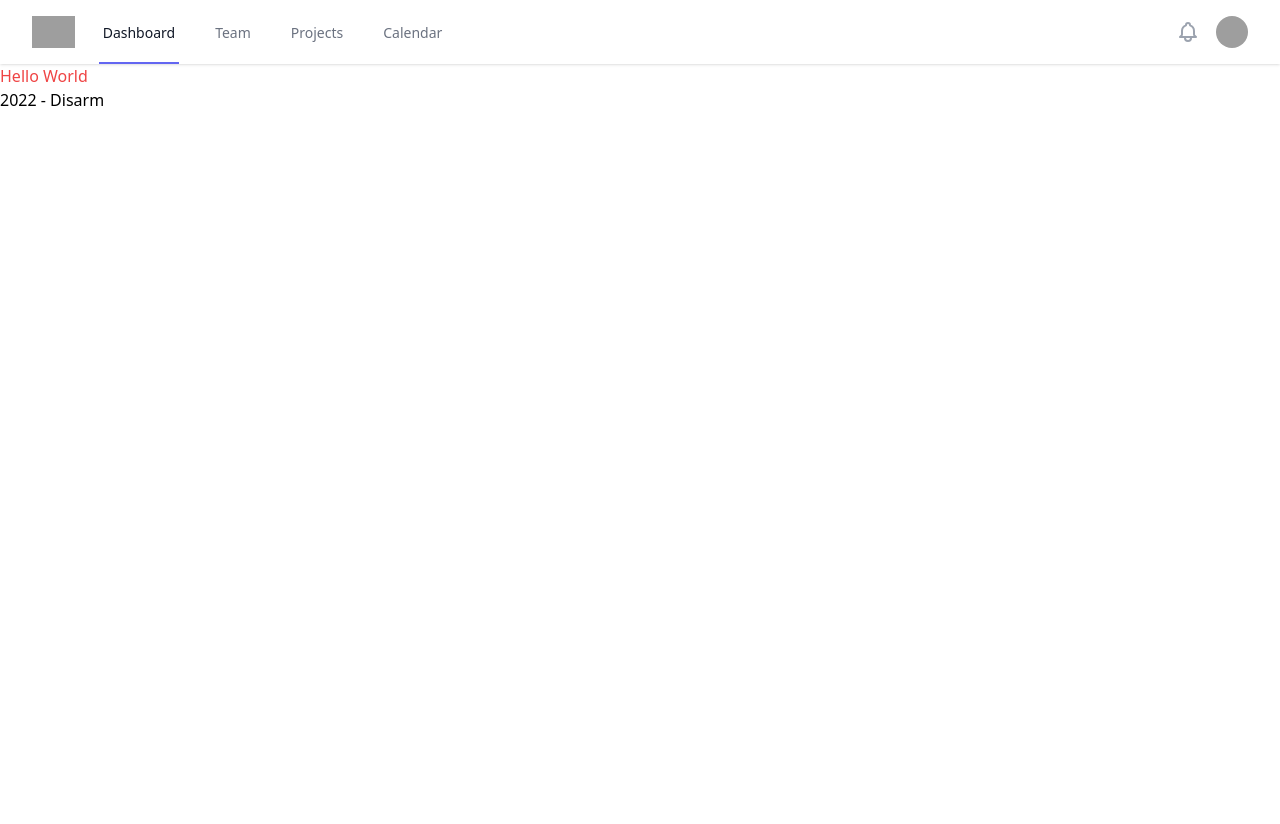
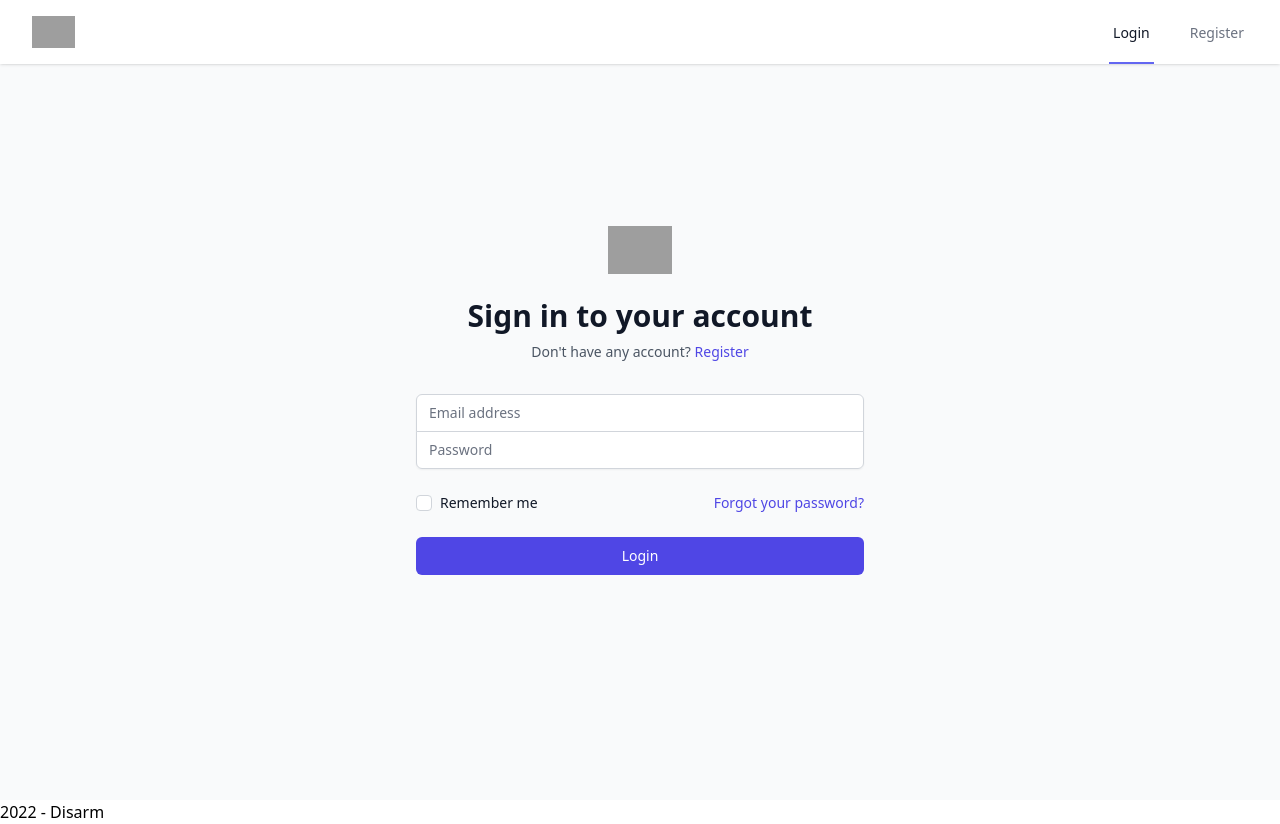
Before and after one commit to SaPH17/disarm, a React (Create React App) app in the folder view/: page /login in a window 1280 px wide. Before the commit the page ends 800 px from the top, so only its background shows below. Built offline with nearby package versions, Linux system fonts and the light colour scheme; grey boxes are pictures that could not be loaded.

Commit message:
Restructuring Navbar, set Route, add Login Page

```diff
--- a/view/package.json
+++ b/view/package.json
@@ -52,8 +52,10 @@
     ]
   },
   "devDependencies": {
+    "@tailwindcss/forms": "^0.5.2",
     "autoprefixer": "^10.4.8",
     "postcss": "^8.4.16",
+    "react-router-dom": "^6.3.0",
     "tailwindcss": "^3.1.8"
   }
 }
--- a/view/src/App.tsx
+++ b/view/src/App.tsx
@@ -1,10 +1,14 @@
-import { useRecoilState } from "recoil";
-import { user as userAtom } from './states/atoms';
-
+import { BrowserRouter as Router, Route, Routes } from "react-router-dom";
+import Login from "./pages/Login";
+import Register from "./pages/Register";
 function App() {
-  const [user, setUser] = useRecoilState(userAtom);
   return (
-    <div className="text-red-500">Hello World</div>
+    <Router>
+      <Routes>
+        <Route path="/login" element={<Login />} />
+        <Route path="/register" element={<Register />} />
+      </Routes>
+    </Router>
   );
 }
 
--- a/view/src/components/Navbar.tsx
+++ b/view/src/components/Navbar.tsx
@@ -1,15 +1,50 @@
 /* This example requires Tailwind CSS v2.0+ */
-import { Fragment } from 'react'
-import { Disclosure, Menu, Transition } from '@headlessui/react'
-import { BellIcon, MenuIcon, XIcon } from '@heroicons/react/outline'
+import { Fragment } from "react";
+import { Disclosure, Menu, Transition } from "@headlessui/react";
+import { BellIcon, MenuIcon, XIcon } from "@heroicons/react/outline";
+import { useRecoilState } from "recoil";
+import { user as userAtom } from "../states/atoms";
+import { Link, useLocation } from "react-router-dom";
+import { useRoleStatus } from "../utils/roles";
 
 function classNames(...classes: any[]) {
-  return classes.filter(Boolean).join(' ')
+  return classes.filter(Boolean).join(" ");
 }
 
+const leftMenus = [
+  {
+    name: "Dashboard",
+    role: "",
+  },
+  {
+    name: "Team",
+    role: "",
+  },
+  {
+    name: "Projects",
+    role: "",
+  },
+  {
+    name: "Calendar",
+    role: "",
+  },
+];
+const authMenus = [
+  {
+    name: "Login",
+    role: "guest",
+  },
+  {
+    name: "Register",
+    role: "guest",
+  },
+];
+
 export default function Navbar() {
+  const role = useRoleStatus();
+  const location = useLocation();
   return (
-    <Disclosure as="nav" className="bg-white shadow">
+    <Disclosure as="nav" className="bg-white shadow fixed w-full">
       {({ open }) => (
         <>
           <div className="max-w-7xl mx-auto px-2 sm:px-6 lg:px-8">
@@ -40,32 +75,27 @@ export default function Navbar() {
                 </div>
                 <div className="hidden sm:ml-6 sm:flex sm:space-x-8">
                   {/* Current: "border-indigo-500 text-gray-900", Default: "border-transparent text-gray-500 hover:border-gray-300 hover:text-gray-700" */}
+
+                  {leftMenus.map((menu) => {
+                    return ((role === menu.role) ?
                       <a
+                        key={menu.name}
                         href="#"
-                    className="border-indigo-500 text-gray-900 inline-flex items-center px-1 pt-1 border-b-2 text-sm font-medium"
+                        className={
+                          (location.pathname.substring(1) ===
+                          menu.name.toLowerCase()
+                            ? "border-indigo-500 text-gray-900 "
+                            : "border-transparent text-gray-500 hover:border-gray-300 hover:text-gray-700 ") +
+                          "inline-flex items-center px-1 pt-1 border-b-2 text-sm font-medium"
+                        }
                       >
-                    Dashboard
+                        {menu.name}
                       </a>
-                  <a
-                    href="#"
-                    className="border-transparent text-gray-500 hover:border-gray-300 hover:text-gray-700 inline-flex items-center px-1 pt-1 border-b-2 text-sm font-medium"
-                  >
-                    Team
-                  </a>
-                  <a
-                    href="#"
-                    className="border-transparent text-gray-500 hover:border-gray-300 hover:text-gray-700 inline-flex items-center px-1 pt-1 border-b-2 text-sm font-medium"
-                  >
-                    Projects
-                  </a>
-                  <a
-                    href="#"
-                    className="border-transparent text-gray-500 hover:border-gray-300 hover:text-gray-700 inline-flex items-center px-1 pt-1 border-b-2 text-sm font-medium"
-                  >
-                    Calendar
-                  </a>
+                    : <span key={menu.name}></span>);
+                  })}
                 </div>
               </div>
+              {role !== 'guest' ? (
                 <div className="absolute inset-y-0 right-0 flex items-center pr-2 sm:static sm:inset-auto sm:ml-6 sm:pr-0">
                   <button className="bg-white p-1 rounded-full text-gray-400 hover:text-gray-500 focus:outline-none focus:ring-2 focus:ring-offset-2 focus:ring-indigo-500">
                     <span className="sr-only">View notifications</span>
@@ -105,8 +135,8 @@ export default function Navbar() {
                                 <a
                                   href="#"
                                   className={classNames(
-                                  active ? 'bg-gray-100' : '',
-                                  'block px-4 py-2 text-sm text-gray-700'
+                                    active ? "bg-gray-100" : "",
+                                    "block px-4 py-2 text-sm text-gray-700"
                                   )}
                                 >
                                   Your Profile
@@ -118,8 +148,8 @@ export default function Navbar() {
                                 <a
                                   href="#"
                                   className={classNames(
-                                  active ? 'bg-gray-100' : '',
-                                  'block px-4 py-2 text-sm text-gray-700'
+                                    active ? "bg-gray-100" : "",
+                                    "block px-4 py-2 text-sm text-gray-700"
                                   )}
                                 >
                                   Settings
@@ -131,8 +161,8 @@ export default function Navbar() {
                                 <a
                                   href="#"
                                   className={classNames(
-                                  active ? 'bg-gray-100' : '',
-                                  'block px-4 py-2 text-sm text-gray-700'
+                                    active ? "bg-gray-100" : "",
+                                    "block px-4 py-2 text-sm text-gray-700"
                                   )}
                                 >
                                   Sign out
@@ -145,40 +175,75 @@ export default function Navbar() {
                     )}
                   </Menu>
                 </div>
+              ) : (
+                <div className="flex-1 flex items-center justify-center sm:items-stretch sm:justify-end">
+                  <div className="hidden sm:ml-6 sm:flex sm:space-x-8">
+                    {/* Current: "border-indigo-500 text-gray-900", Default: "border-transparent text-gray-500 hover:border-gray-300 hover:text-gray-700" */}
+
+                    {authMenus.map((menu) => {
+                      return ((role === menu.role) ?
+                        <a
+                          key={menu.name}
+                          href={ '/' + menu.name.toLowerCase() }
+                          className={
+                            (location.pathname.substring(1) ===
+                            menu.name.toLowerCase()
+                              ? "border-indigo-500 text-gray-900 "
+                              : "border-transparent text-gray-500 hover:border-gray-300 hover:text-gray-700 ") +
+                            "inline-flex items-center px-1 pt-1 border-b-2 text-sm font-medium"
+                          }
+                        >
+                          {menu.name}
+                        </a> : <span key={menu.name}></span>
+                      );
+                    })}
+                  </div>
+                </div>
+              )}
             </div>
           </div>
 
           <Disclosure.Panel className="sm:hidden">
             <div className="pt-2 pb-4 space-y-1">
               {/* Current: "bg-indigo-50 border-indigo-500 text-indigo-700", Default: "border-transparent text-gray-500 hover:bg-gray-50 hover:border-gray-300 hover:text-gray-700" */}
+              {leftMenus.map((menu) => {
+                return ((role === menu.role) ?
                   <a
+                    key={menu.name}
                     href="#"
-                className="bg-indigo-50 border-indigo-500 text-indigo-700 block pl-3 pr-4 py-2 border-l-4 text-base font-medium"
+                    className={
+                      (location.pathname.substring(1) ===
+                      menu.name.toLowerCase()
+                        ? "bg-indigo-50 border-indigo-500 text-indigo-700 "
+                        : "border-transparent text-gray-500 hover:bg-gray-50 hover:border-gray-300 hover:text-gray-700 ") +
+                      "block pl-3 pr-4 py-2 border-l-4 text-base font-medium"
+                    }
                   >
-                Dashboard
-              </a>
+                    <span>{menu.name}</span>
+                  </a> : <span key={menu.name}></span>
+                );
+              })}
+              {authMenus.map((menu) => {
+                return ((role === menu.role) ?
                   <a
-                href="#"
-                className="border-transparent text-gray-500 hover:bg-gray-50 hover:border-gray-300 hover:text-gray-700 block pl-3 pr-4 py-2 border-l-4 text-base font-medium"
+                    key={menu.name}
+                    href={ '/' + menu.name.toLowerCase() }
+                    className={
+                      (location.pathname.substring(1) ===
+                      menu.name.toLowerCase()
+                        ? "bg-indigo-50 border-indigo-500 text-indigo-700 "
+                        : "border-transparent text-gray-500 hover:bg-gray-50 hover:border-gray-300 hover:text-gray-700 ") +
+                      "block pl-3 pr-4 py-2 border-l-4 text-base font-medium"
+                    }
                   >
-                Team
-              </a>
-              <a
-                href="#"
-                className="border-transparent text-gray-500 hover:bg-gray-50 hover:border-gray-300 hover:text-gray-700 block pl-3 pr-4 py-2 border-l-4 text-base font-medium"
-              >
-                Projects
-              </a>
-              <a
-                href="#"
-                className="border-transparent text-gray-500 hover:bg-gray-50 hover:border-gray-300 hover:text-gray-700 block pl-3 pr-4 py-2 border-l-4 text-base font-medium"
-              >
-                Calendar
-              </a>
+                    <span>{menu.name}</span>
+                  </a> : <span key={menu.name}></span>
+                );
+              })}
             </div>
           </Disclosure.Panel>
         </>
       )}
     </Disclosure>
-  )
+  );
 }
--- a/view/src/index.tsx
+++ b/view/src/index.tsx
@@ -12,9 +12,7 @@ const root = ReactDOM.createRoot(
 root.render(
   <React.StrictMode>
     <RecoilRoot>
-      <Layout>
-        <App />
-      </Layout>
+      <App />
     </RecoilRoot>
   </React.StrictMode>
 );
--- /dev/null
+++ b/view/src/pages/Login.tsx
@@ -0,0 +1,102 @@
+import { useRecoilState } from "recoil";
+import Layout from "../components/Layout";
+import { user as userAtom } from "../states/atoms";
+
+export default function Login() {
+  const [user, setUser] = useRecoilState(userAtom);
+  return (
+    <Layout>
+      <div className="min-h-screen flex items-center justify-center bg-gray-50 py-12 px-4 sm:px-6 lg:px-8">
+        <div className="max-w-md w-full space-y-8">
+          <div>
+            <img
+              className="mx-auto h-12 w-auto"
+              src="/img/logos/workflow-mark-indigo-600.svg"
+              alt="Workflow"
+            />
+            <h2 className="mt-6 text-center text-3xl font-extrabold text-gray-900">
+              Sign in to your account
+            </h2>
+            <p className="mt-2 text-center text-sm text-gray-600">
+              Don't have any account?{" "}
+              <a
+                href="/register"
+                className="font-medium text-indigo-600 hover:text-indigo-500"
+              >
+                Register
+              </a>
+            </p>
+          </div>
+          <form className="mt-8 space-y-6" action="#" method="POST">
+            <input type="hidden" name="remember" defaultValue="true" />
+            <div className="rounded-md shadow-sm -space-y-px">
+              <div>
+                <label htmlFor="email-address" className="sr-only">
+                  Email address
+                </label>
+                <input
+                  id="email-address"
+                  name="email"
+                  type="email"
+                  autoComplete="email"
+                  required
+                  className="appearance-none rounded-none relative block w-full px-3 py-2 border border-gray-300 placeholder-gray-500 text-gray-900 rounded-t-md focus:outline-none focus:ring-indigo-500 focus:border-indigo-500 focus:z-10 sm:text-sm"
+                  placeholder="Email address"
+                />
+              </div>
+              <div>
+                <label htmlFor="password" className="sr-only">
+                  Password
+                </label>
+                <input
+                  id="password"
+                  name="password"
+                  type="password"
+                  autoComplete="current-password"
+                  required
+                  className="appearance-none rounded-none relative block w-full px-3 py-2 border border-gray-300 placeholder-gray-500 text-gray-900 rounded-b-md focus:outline-none focus:ring-indigo-500 focus:border-indigo-500 focus:z-10 sm:text-sm"
+                  placeholder="Password"
+                />
+              </div>
+            </div>
+
+            <div className="flex items-center justify-between">
+              <div className="flex items-center">
+                <input
+                  id="remember_me"
+                  name="remember_me"
+                  type="checkbox"
+                  className="h-4 w-4 text-indigo-600 focus:ring-indigo-500 border-gray-300 rounded"
+                />
+                <label
+                  htmlFor="remember_me"
+                  className="ml-2 block text-sm text-gray-900"
+                >
+                  Remember me
+                </label>
+              </div>
+
+              <div className="text-sm">
+                <a
+                  href="#"
+                  className="font-medium text-indigo-600 hover:text-indigo-500"
+                >
+                  Forgot your password?
+                </a>
+              </div>
+            </div>
+
+            <div>
+              <button
+                type="submit"
+                className="group w-full flex justify-center py-2 px-4 border border-transparent text-sm font-medium rounded-md text-white bg-indigo-600 hover:bg-indigo-700 focus:outline-none focus:ring-2 focus:ring-offset-2 focus:ring-indigo-500"
+              >
+                Login
+              </button>
+            </div>
+          </form>
+        </div>
+      </div>
+    </Layout>
+  );
+}
--- /dev/null
+++ b/view/src/pages/Register.tsx
@@ -0,0 +1,10 @@
+import Layout from "../components/Layout";
+
+
+export default function Register(){
+    return (
+      <Layout>
+          <div className="text-red-500">Hello World</div>
+      </Layout>
+    );
+}
--- /dev/null
+++ b/view/src/utils/roles.ts
@@ -0,0 +1,12 @@
+import { useRecoilState } from "recoil";
+import { user as userAtom } from "../states/atoms";
+
+function useRoleStatus(){
+    const [user, setUser] = useRecoilState(userAtom);
+
+    if (user === null) return "guest";
+
+    return "";
+}
+
+export { useRoleStatus }
--- a/view/tailwind.config.js
+++ b/view/tailwind.config.js
@@ -6,5 +6,7 @@ module.exports = {
   theme: {
     extend: {},
   },
-  plugins: [],
+  plugins: [
+    require('@tailwindcss/forms'),
+  ],
 }
```
Also changed, not shown: 1 other file (tests, documents, lock files or other folders). Lines whose indentation alone changed are shown as unchanged.
